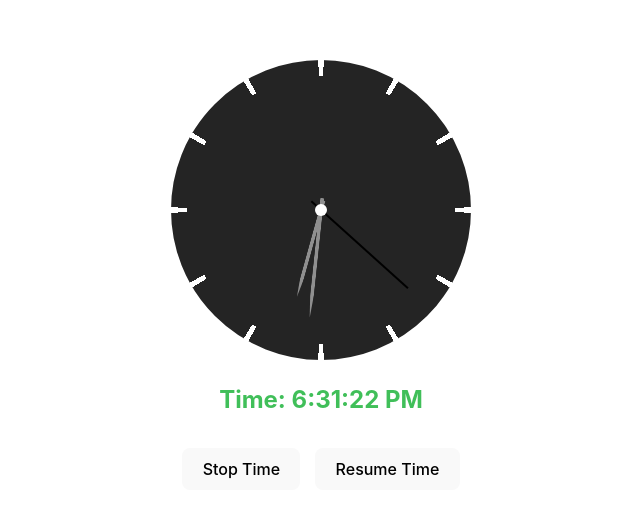
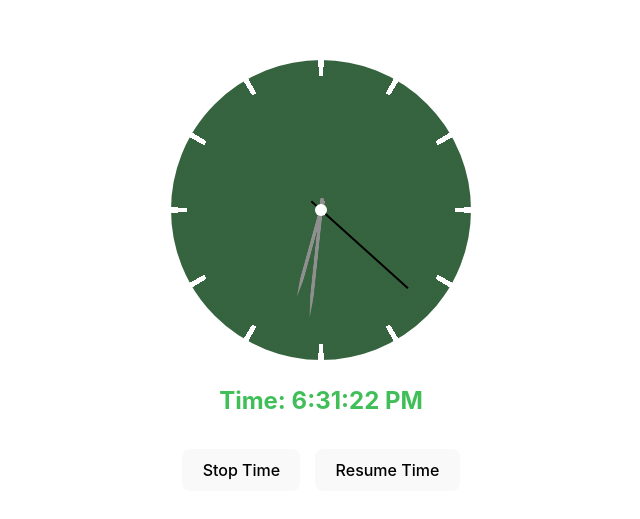
Before and after one commit to Danish-Ehsan/react-clock, a React (Vite) app: page / in a window 1280 px wide. Shown: the part 127-646 px from the top of the page, without its empty margins (319-959 px from the left). Built offline with nearby package versions, Linux system fonts and the light colour scheme.

Commit message:
Clock background now changes color

```diff
--- a/src/components/App.jsx
+++ b/src/components/App.jsx
@@ -25,7 +25,7 @@ function App() {
 
     return (
         <>
-            <Clock date={date} />
+            <Clock date={date} timeHue={timeHue} />
             <h2 style={{ color: `hsl(${timeHue}, 50%, 50%)` }}>
                 Time: {date.toLocaleTimeString()}
             </h2>
--- a/src/components/Clock.jsx
+++ b/src/components/Clock.jsx
@@ -1,13 +1,22 @@
+import { useEffect, useRef } from "react";
 import "styles/Clock.scss";
 
-export default function Clock({ date }) {
+export default function Clock({ date, timeHue }) {
+    const clockRef = useRef(null);
     const hoursDeg =
         date.getHours() * (360 / 12) + date.getMinutes() * (360 / (60 * 12));
     const minutesDeg = date.getMinutes() * (360 / 60);
     const secondsDeg = date.getSeconds() * (360 / 60);
 
+    useEffect(() => {
+        const clockColor = clockRef.current.style.setProperty(
+            "--bg-color",
+            `hsl(${timeHue}, 30%, 30%)`
+        );
+    });
+
     return (
-        <div className="clock">
+        <div className="clock" ref={clockRef}>
             <div className="clock__bkg"></div>
             <div
                 className="clock__hours"
--- a/src/styles/Clock.scss
+++ b/src/styles/Clock.scss
@@ -1,4 +1,6 @@
 .clock {
+    --bg-color: #242424;
+
     position: relative;
     display: flex;
     align-items: center;
@@ -7,50 +9,39 @@
     width: 300px;
     height: 300px;
     border-radius: 50%;
-    border: 3px solid white;
-    background: radial-gradient(circle at center, #242424 63%, transparent 63%),
+    border: 4px solid white;
+    background: radial-gradient(
+            circle at center,
+            var(--bg-color) 63%,
+            transparent 63%
+        ),
         conic-gradient(
             white 0deg 1deg,
-            #242424 1deg 29deg,
+            var(--bg-color) 1deg 29deg,
             white 29deg 31deg,
-            #242424 31deg 59deg,
+            var(--bg-color) 31deg 59deg,
             white 59deg 61deg,
-            #242424 61deg 89deg,
+            var(--bg-color) 61deg 89deg,
             white 89deg 91deg,
-            #242424 91deg 119deg,
+            var(--bg-color) 91deg 119deg,
             white 119deg 121deg,
-            #242424 121deg 149deg,
+            var(--bg-color) 121deg 149deg,
             white 149deg 151deg,
-            #242424 151deg 179deg,
+            var(--bg-color) 151deg 179deg,
             white 179deg 181deg,
-            #242424 181deg 209deg,
+            var(--bg-color) 181deg 209deg,
             white 209deg 211deg,
-            #242424 211deg 239deg,
+            var(--bg-color) 211deg 239deg,
             white 239deg 241deg,
-            #242424 241deg 269deg,
+            var(--bg-color) 241deg 269deg,
             white 269deg 271deg,
-            #242424 271deg 299deg,
+            var(--bg-color) 271deg 299deg,
             white 299deg 301deg,
-            #242424 301deg 329deg,
+            var(--bg-color) 301deg 329deg,
             white 329deg 331deg,
-            #242424 331deg 359deg,
+            var(--bg-color) 331deg 359deg,
             white 359deg 360deg
         );
-
-    background-image: -moz-radial-gradient(
-            circle at center,
-            #242424 63%,
-            transparent 63%
-        ),
-        -moz-conic-gradient(white 0deg 1deg, #242424 1deg 29deg, white 29deg
-                    31deg, #242424 31deg 59deg, white 59deg 61deg, #242424 61deg
-                    89deg, white 89deg 91deg, #242424 91deg 119deg, white 119deg
-                    121deg, #242424 121deg 149deg, white 149deg 151deg, #242424
-                    151deg 179deg, white 179deg 181deg, #242424 181deg 209deg, white
-                    209deg 211deg, #242424 211deg 239deg, white 239deg 241deg, #242424
-                    241deg 269deg, white 269deg 271deg, #242424 271deg 299deg, white
-                    299deg 301deg, #242424 301deg 329deg, white 329deg 331deg, #242424
-                    331deg 359deg, white 359deg 360deg);
 
     &:after {
         content: "";
@@ -60,6 +51,13 @@
         height: 4%;
         background: white;
     }
+}
+
+.clock__bkg {
+    position: absolute;
+    width: 100%;
+    height: 100%;
+    border-radius: 50%;
 }
 
 .clock__hours {
@@ -91,5 +89,5 @@
     background: black;
     transform: translateY(-40%);
     transform-origin: 50% 90%;
-    transition: transform 0.2s;
+    transition: transform 0.35s cubic-bezier(1, 1.76, 0.54, 0.55);
 }
```
